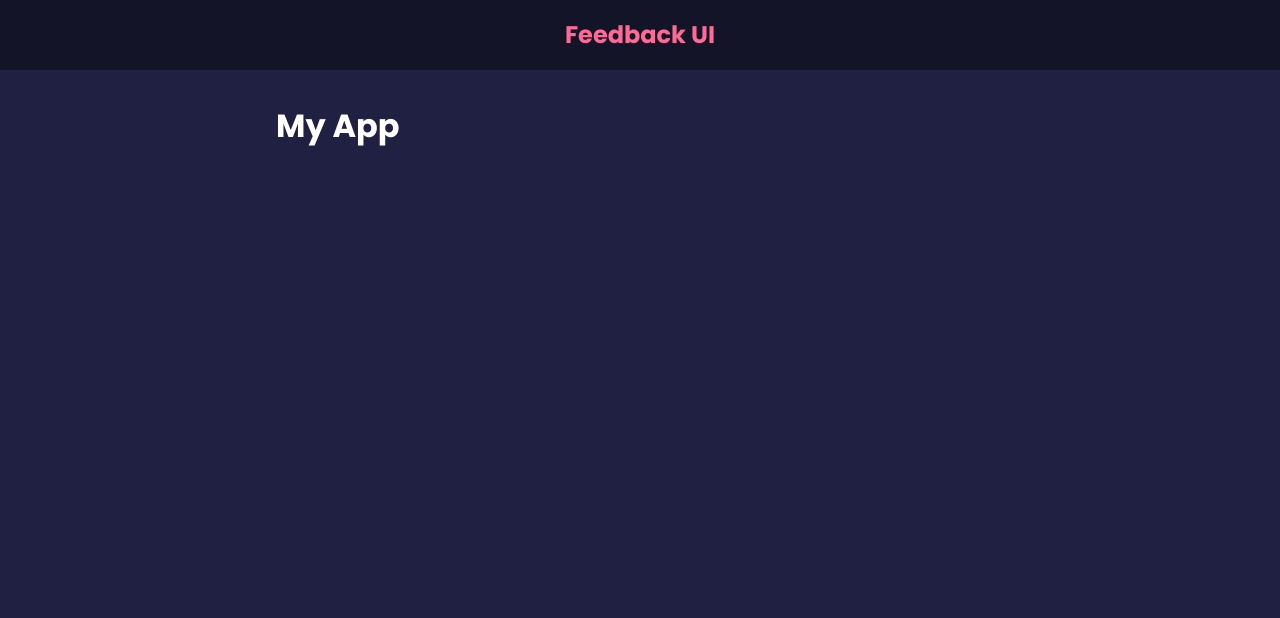
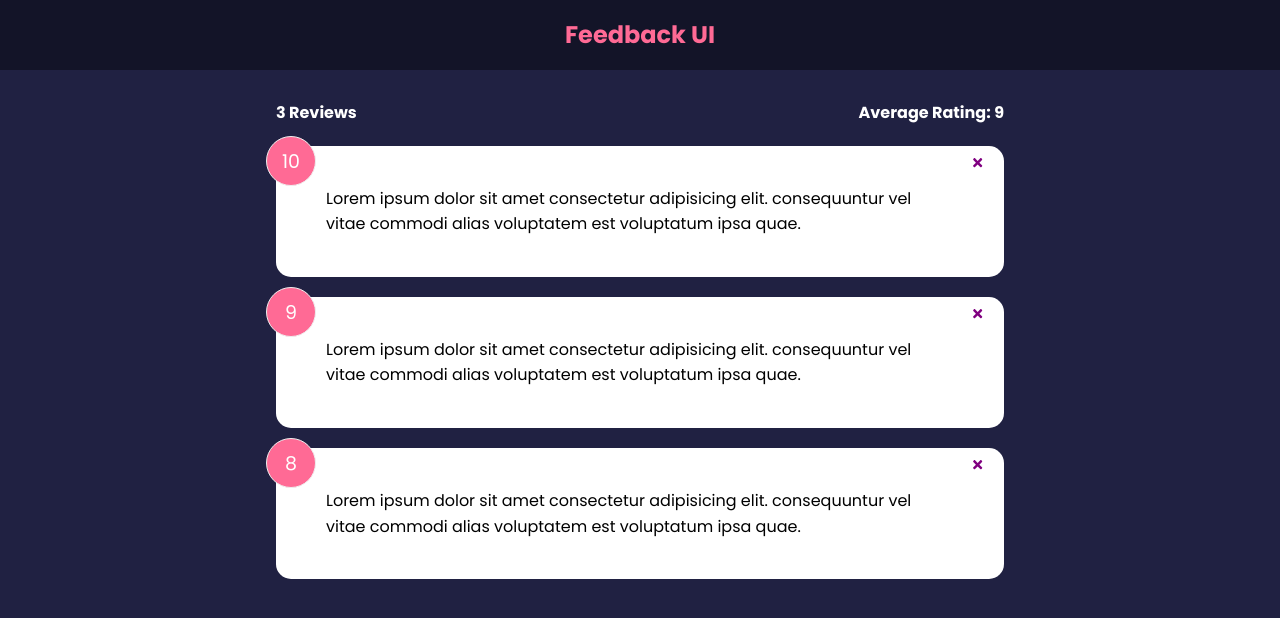
Before and after one commit to atgarner23/React-Class-Oct22, a React (Create React App) app in the folder feedback-app/: page / in a window 1280 px wide. Shown: the top 618 px of the page. Built offline with nearby package versions, Linux system fonts and the light colour scheme.

Commit message:
Create feedback components
end of section 3 of class

```diff
--- a/feedback-app/package.json
+++ b/feedback-app/package.json
@@ -8,6 +8,7 @@
     "@testing-library/user-event": "^13.5.0",
     "react": "^18.2.0",
     "react-dom": "^18.2.0",
+    "react-icons": "^4.6.0",
     "react-scripts": "5.0.1",
     "web-vitals": "^2.1.4"
   },
--- a/feedback-app/src/App.js
+++ b/feedback-app/src/App.js
@@ -1,11 +1,22 @@
+import { useState } from "react"
 import Header from "./components/Header"
+import FeedbackList from "./components/FeedbackList"
+import FeedbackData from './data/feedbackData'
+import FeedbackStats from "./components/FeedbackStats"
+
 function App() {
-
+    const [feedback, setFeedback] = useState(FeedbackData)
+    const deleteFeedback = (id) => {
+        if (window.confirm('Are you sure you want to delete?')) {
+            setFeedback(feedback.filter((item) => item.id !== id))
+        }
+    }
     return (
         <>
             <Header />
             <div className="container">
-                <h1>My App</h1>
+                <FeedbackStats feedback={feedback} />
+                <FeedbackList feedback={feedback} handleDelete={deleteFeedback} />
             </div>
         </>
     )
--- /dev/null
+++ b/feedback-app/src/components/FeedbackItem.jsx
@@ -0,0 +1,23 @@
+import React from 'react'
+import { FaTimes } from 'react-icons/fa'
+import PropTypes from 'prop-types'
+import Card from './shared/Card'
+
+function FeedbackItem({ item, handleDelete }) {
+
+    return (
+        <Card>
+            <div className='num-display'>{item.rating}</div>
+            <button onClick={() => handleDelete(item.id)} className="close">
+                <FaTimes color='purple' />
+            </button>
+            <div className='text-display'>{item.text}</div>
+        </Card>
+    )
+}
+
+FeedbackItem.propTypes = {
+    item: PropTypes.object.isRequired,
+}
+
+export default FeedbackItem
--- /dev/null
+++ b/feedback-app/src/components/FeedbackList.jsx
@@ -0,0 +1,22 @@
+import React from 'react'
+import PropTypes from 'prop-types'
+import FeedbackItem from './FeedbackItem'
+
+function FeedbackList({ feedback, handleDelete }) {
+    if (!feedback || feedback.length === 0) {
+        return <p>No Feedback Yet</p>
+    }
+    return (
+        <div className='feedback-list'>
+            {feedback.map((item) => (
+                <FeedbackItem key={item.id} item={item} handleDelete={handleDelete} />
+            ))}
+        </div>
+    )
+}
+
+FeedbackList.propTypes = {
+    feedback: PropTypes.array
+}
+
+export default FeedbackList
--- /dev/null
+++ b/feedback-app/src/components/FeedbackStats.jsx
@@ -0,0 +1,22 @@
+import React from 'react'
+import PropTypes from 'prop-types'
+
+function FeedbackStats({ feedback }) {
+    //Calculate ratings avg
+    let average = feedback.reduce((acc, cur) => {
+        return acc + cur.rating
+    }, 0) / feedback.length
+
+    average = average.toFixed(1).replace(/[.,]0$/, '')
+
+    return (
+        <div className='feedback-stats'>
+            <h4>{feedback.length} Reviews</h4>
+            <h4>Average Rating: {isNaN(average) ? 0 : average}</h4>
+        </div>
+    )
+}
+FeedbackStats.propTypes = {
+    feedback: PropTypes.array.isRequired
+}
+export default FeedbackStats
--- /dev/null
+++ b/feedback-app/src/components/shared/Card.jsx
@@ -0,0 +1,24 @@
+import React from 'react'
+import PropTypes from 'prop-types'
+
+function Card({ children, reverse }) {
+    return (
+        // <div className={`card ${reverse && 'reverse'}`}>{children}</div>
+
+        <div className="card" style={{
+            backgroundColor: reverse ? 'rgba(0,0,0,0.4' : '#fff',
+            color: reverse ? '#fff' : '#000',
+        }}>{children}</div>
+    )
+}
+
+Card.defaultProps = {
+    reverse: false,
+}
+
+Card.propTypes = {
+    children: PropTypes.node.isRequired,
+    reverse: PropTypes.bool,
+}
+
+export default Card
--- /dev/null
+++ b/feedback-app/src/data/feedbackData.js
@@ -0,0 +1,19 @@
+const FeedbackData = [
+    {
+        id: 1,
+        rating: 10,
+        text: 'Lorem ipsum dolor sit amet consectetur adipisicing elit. consequuntur vel vitae commodi alias voluptatem est voluptatum ipsa quae.',
+    },
+    {
+        id: 2,
+        rating: 9,
+        text: 'Lorem ipsum dolor sit amet consectetur adipisicing elit. consequuntur vel vitae commodi alias voluptatem est voluptatum ipsa quae.',
+    },
+    {
+        id: 3,
+        rating: 8,
+        text: 'Lorem ipsum dolor sit amet consectetur adipisicing elit. consequuntur vel vitae commodi alias voluptatem est voluptatum ipsa quae.',
+    },
+]
+
+export default FeedbackData
```
Also changed, not shown: 1 other file (tests, documents, lock files or other folders).
